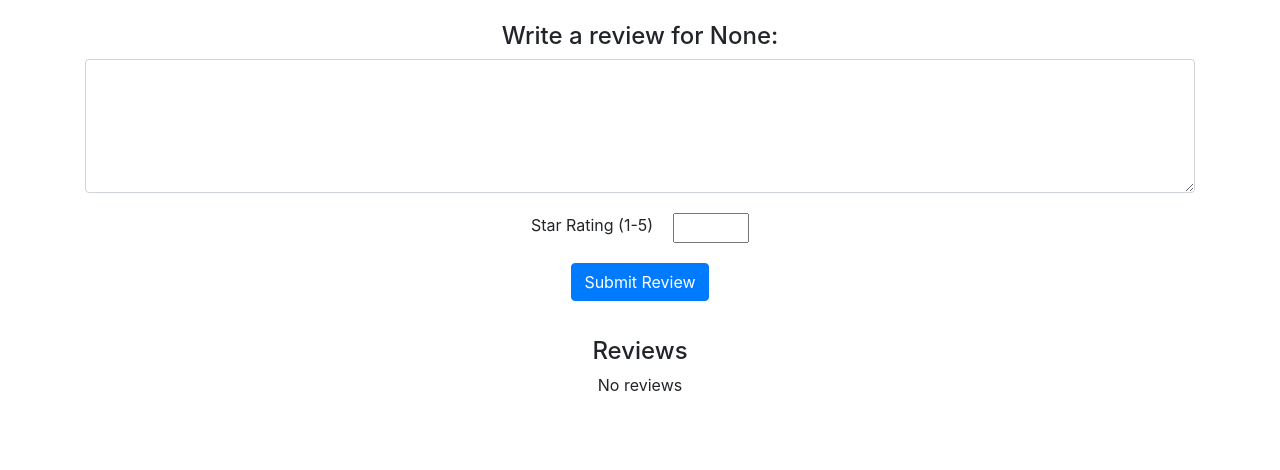
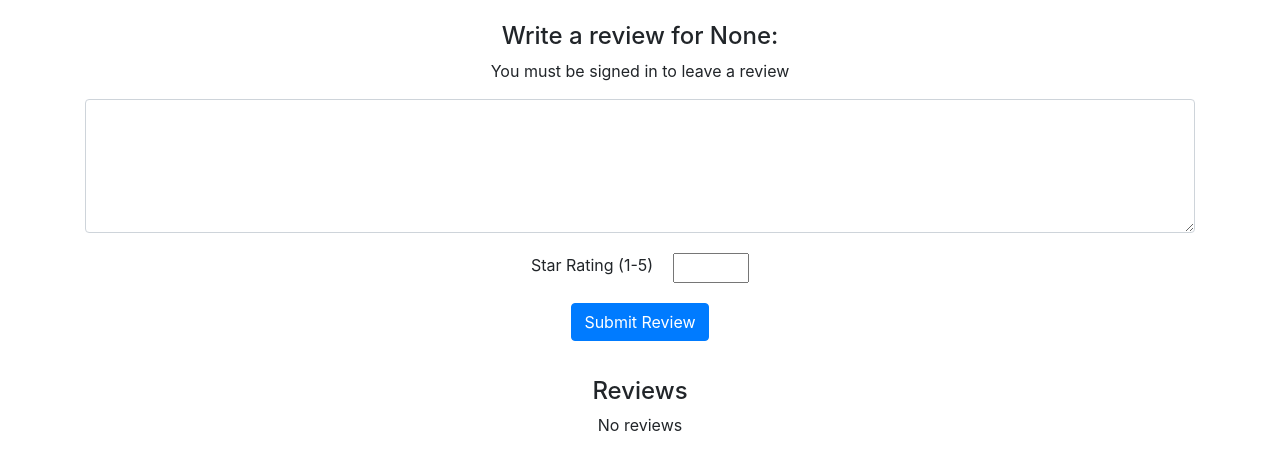
Before and after one commit to r0ss26/BookReviews, a Flask app: page /book_page in a window 1280 px wide. Shown: the part 287-757 px from the top of the page. Run offline with Flask 2, Linux system fonts and the light colour scheme; the visitor is signed in with stand-in values (Sample User, id 1); data that the repository does not hold is empty; some libraries are stand-ins or nearby versions.

Commit message:
allowed visitors to use the app without logging in

```diff
--- a/application.py
+++ b/application.py
@@ -25,14 +25,7 @@ db = scoped_session(sessionmaker(bind=engine))
 
 @app.route("/")
 def index():
-
-    # If user is not logged in then redirect them to the sign in page
-    if not session.get("user_id"):
-        return redirect("/signin")
-    else:
-
-        # If user is signed in take them to the search page
-        return redirect("/search")
+    return redirect("/search")
 
 @app.route("/register", methods=["GET", "POST"])
 def register():
@@ -104,7 +97,6 @@ def signout():
     return redirect("/")
 
 @app.route("/search", methods=["GET", "POST"])
-@login_required
 def search():
 
     # If request method is GET, show user the search form
@@ -135,7 +127,6 @@ def search():
         return redirect(url_for("search_results"))
 
 @app.route("/results", methods=["GET"])
-@login_required
 def search_results():
 
         # If the the search returned no results then redirect the user to the search page
@@ -148,7 +139,6 @@ def search_results():
             return render_template("search_results.html", result=session["result"])
 
 @app.route("/book_page", methods=["GET", "POST"])
-@login_required
 def book_details():
 
     # Get variables from query string and get user id from session
@@ -156,7 +146,8 @@ def book_details():
     author = request.args.get("author")
     year = request.args.get("year")
     isbn = request.args.get("isbn")
-    user_id = session['user_id']
+    if session.get('user_id'):
+        user_id = session['user_id']
 
     # Get review details from goodreads as JSON
     review_counts = requests.get("https://www.goodreads.com/book/review_counts.json",
@@ -183,6 +174,10 @@ def book_details():
 
     # Otherwise the request method is "POST" and the user has submitted a review
     else:
+
+        # Check the user is logged in, otherwise redirect to the singin page
+        if session.get('user_id') is None:
+            return redirect(url_for('signin', next=request.url))
 
         # Check that user input a star rating
         if not request.form.get("star_rating"):
--- a/templates/book_page.html
+++ b/templates/book_page.html
@@ -35,6 +35,11 @@
     <div class="row padding-top-20px">
         <div class="col"></div>
         <h4>Write a review for {{ title }}:</h4>
+        <div class="col"></div>
+    </div>
+    <div class="row">
+        <div class="col"></div>
+        <p>You must be signed in to leave a review</p>
         <div class="col"></div>
     </div>
     <div class="row">
```
